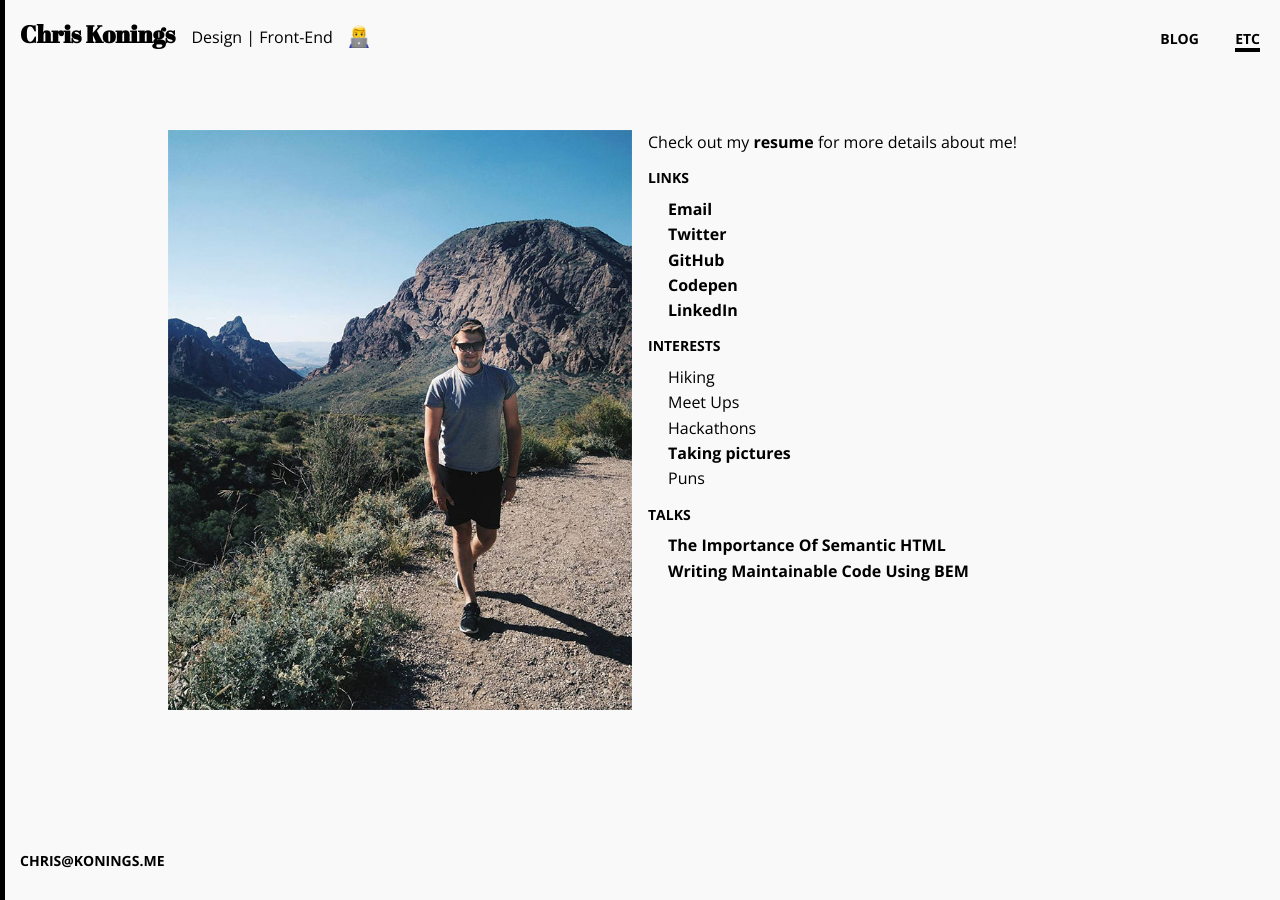
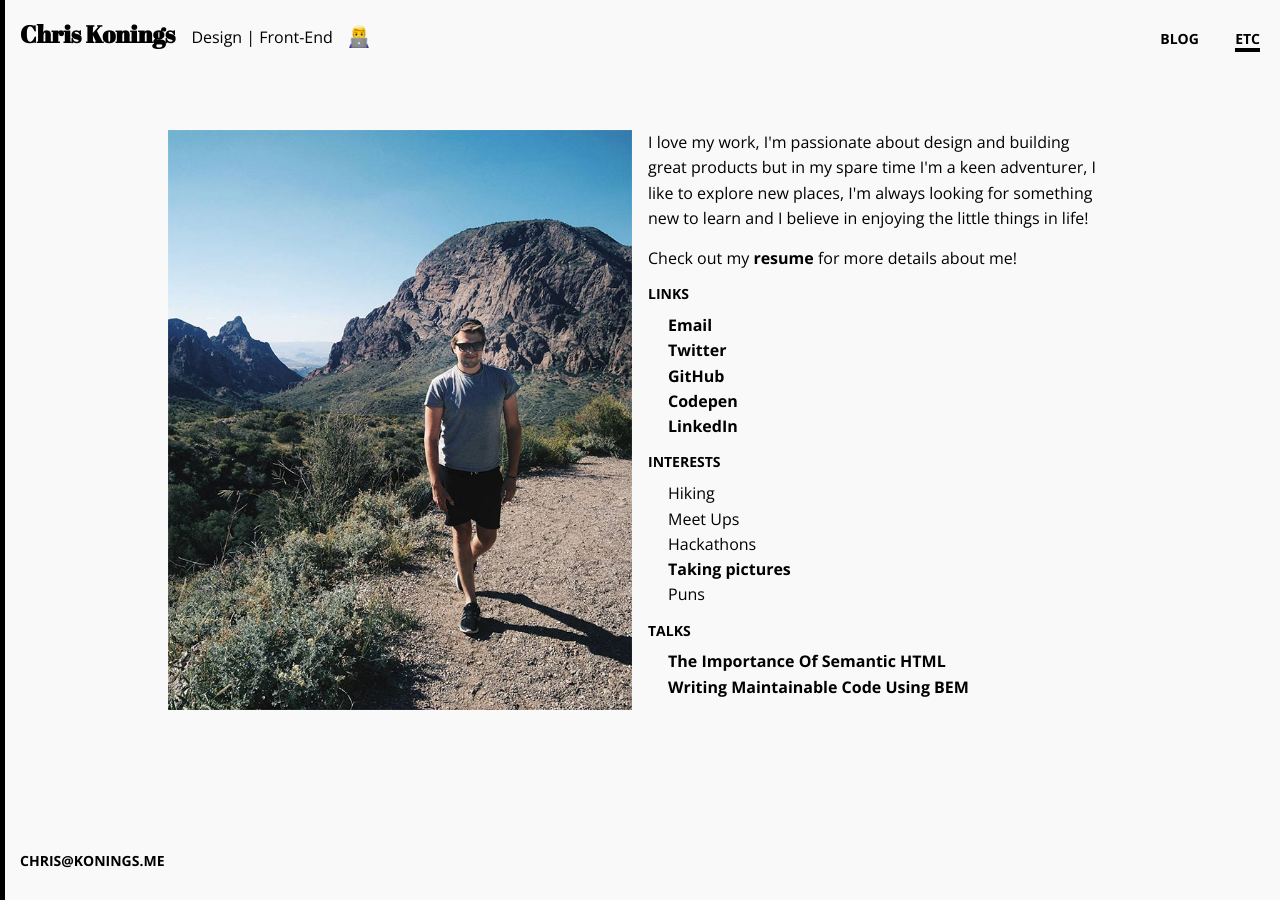
Before and after one commit to chriskonings/chriskonings.github.io, a Jekyll site: the page built from about/index.html, in a window 1280 px wide. Built offline with Jekyll 4.4.1, drawn with Linux system fonts in a browser that asks for light colours.

Commit message:
updated about section

```diff
--- a/about/index.html
+++ b/about/index.html
@@ -8,6 +8,7 @@ date: 2012-04-06 21:35
   <img class="block__image" src="/assets/about-image.jpg">
 </div>
 <div class="block block--half">
+  <p>I love my work, I'm passionate about design and building great products but in my spare time I'm a keen adventurer, I like to explore new places, I'm always looking for something new to learn and I believe in enjoying the little things in life!</p>
   <p>
     Check out my <a href="https://drive.google.com/open?id=0B2gaddbTuV-1NmFCYndNOWtNa3M" title="resume" target="_blank">resume</a> for more details about me!
   </p>
```
Also changed, not shown: 1 other file.
